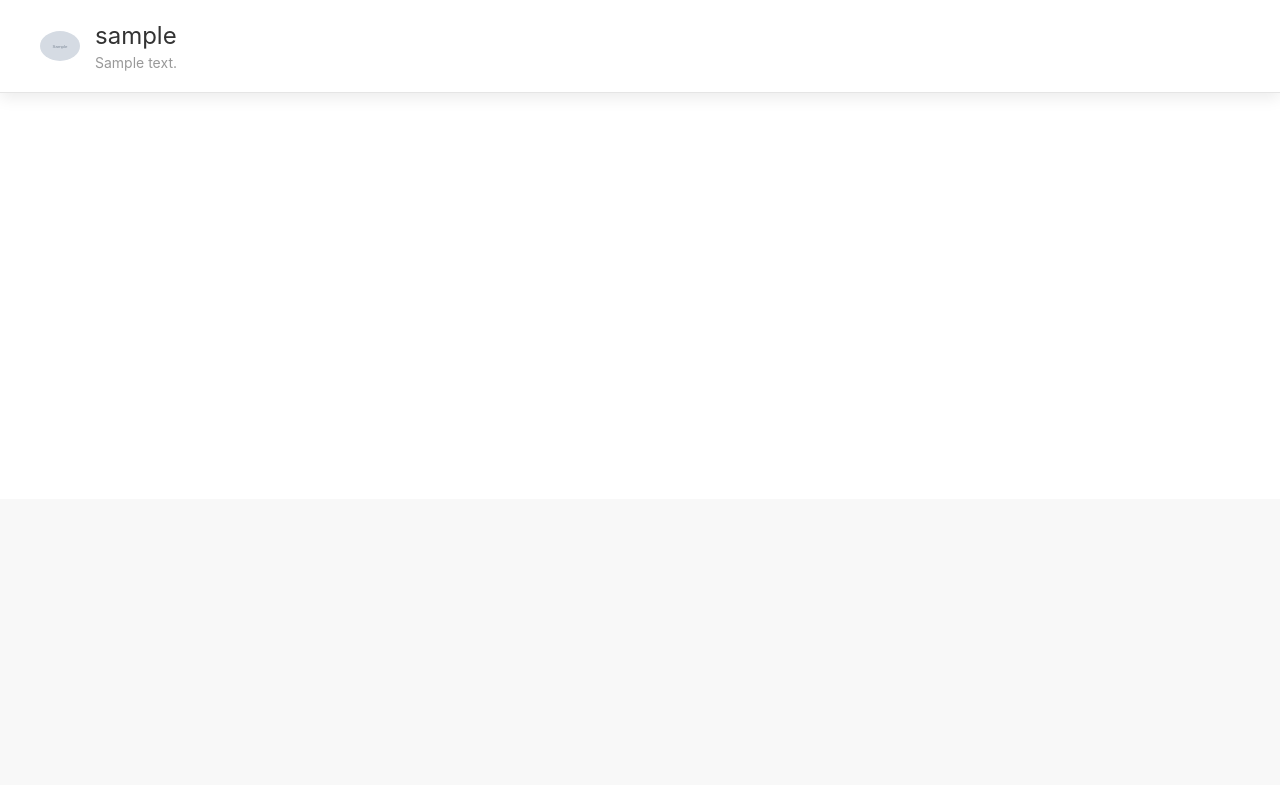
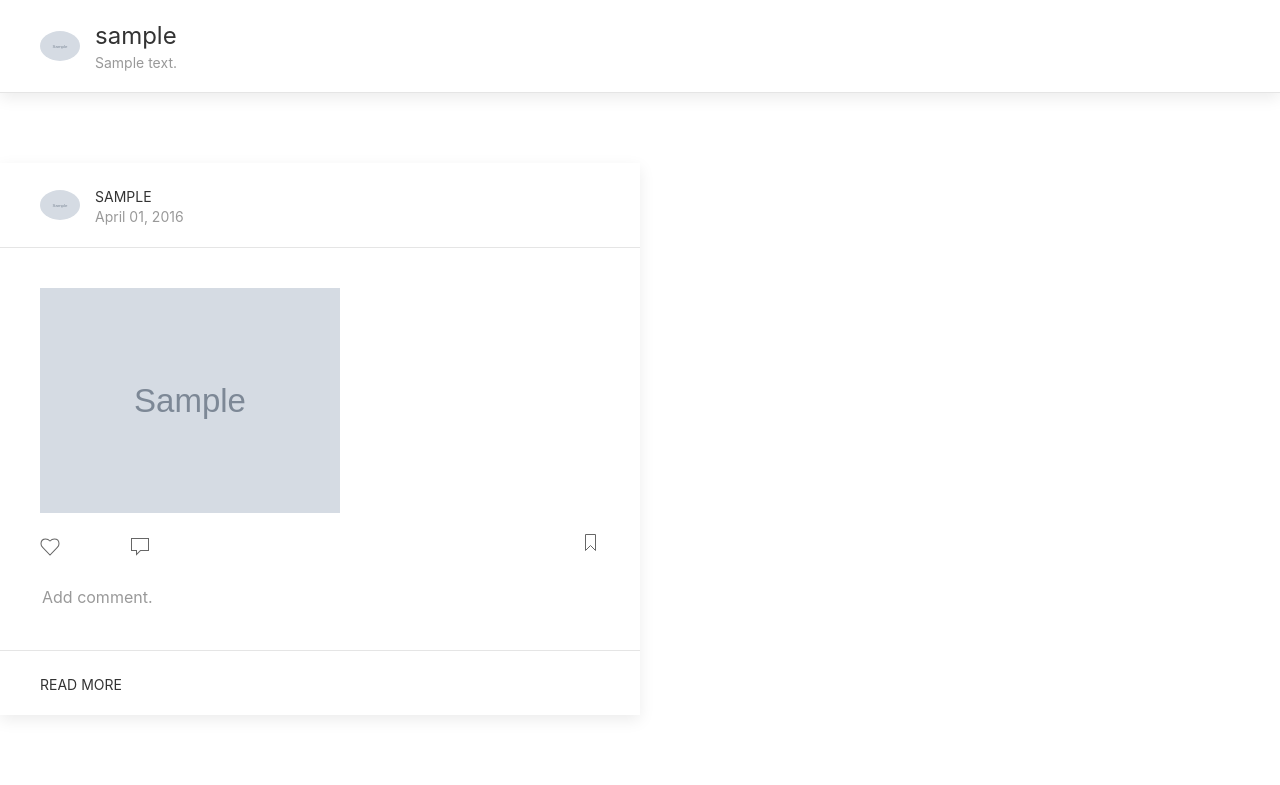
Before and after one commit to JuneMuoti/Instagram-clone, a Django app: template Instaclone/instagram/templates/profile.html in a window 1280 px wide. Shown: the part 301-1086 px from the top of the page. Before the commit the page ends 394 px from the top, so only its background shows below. Run offline with Django 3.2, Linux system fonts and the light colour scheme; the template is opened without the code that fills it: values that come from a table or form of the project are taken from there, others are empty; tables that the repository leaves empty hold one stand-in row (values such as "Sample post"); grey boxes marked "Sample" are stand-in pictures; some libraries are stand-ins or nearby versions; grey boxes are pictures that could not be loaded.

Commit message:
add loop

```diff
--- a/Instaclone/instagram/templates/profile.html
+++ b/Instaclone/instagram/templates/profile.html
@@ -16,6 +16,34 @@
         </div>
     </div>
     </div>
+    {% for image in images %}
+<div class="uk-card uk-card-default uk-width-1-2@m uk-margin-large uk-margin-large-top uk-margin-large-bottom">
+    <div class="uk-card-header">
+        <div class="uk-grid-small uk-flex-middle" uk-grid>
+            <div class="uk-width-auto">
+                {% if image.Profile.profile_pic %}
+                <a href="{%url 'profile' user.id%}"><img class="uk-border-circle" width="40" height="40" src="{{image.Profile.profile_pic.url}}"></a>
+                {% endif %}
+            </div>
+            <div class="uk-width-expand">
+                  <a href="{%url 'profile' user.id%}" class="uk-button uk-button-text">{{image.Profile.user}}</a>
+                <p class="uk-text-meta uk-margin-remove-top"><time datetime="2016-04-01T19:00">April 01, 2016</time></p>
+            </div>
+        </div>
+    </div>
+    <div class="uk-card-body">
+      {% if image.gallery_image %}
+        <img src="{{image.gallery_image.url}}"  alt="Image" height="300px"width="300px">
+        {% endif %}
+          <p><span uk-icon="heart"></span><span uk-icon="comment" class="uk-margin-large-left"></span><span uk-icon="bookmark"class="uk-align-right"></span></p>
+          <input class="uk-search-input" type="search" placeholder="Add comment."name='image'>
+
+    </div>
+    <div class="uk-card-footer">
+        <a href="#" class="uk-button uk-button-text">Read more</a>
+    </div>
+</div>
+{%endfor%}
 
 
  {%endblock %}
```
